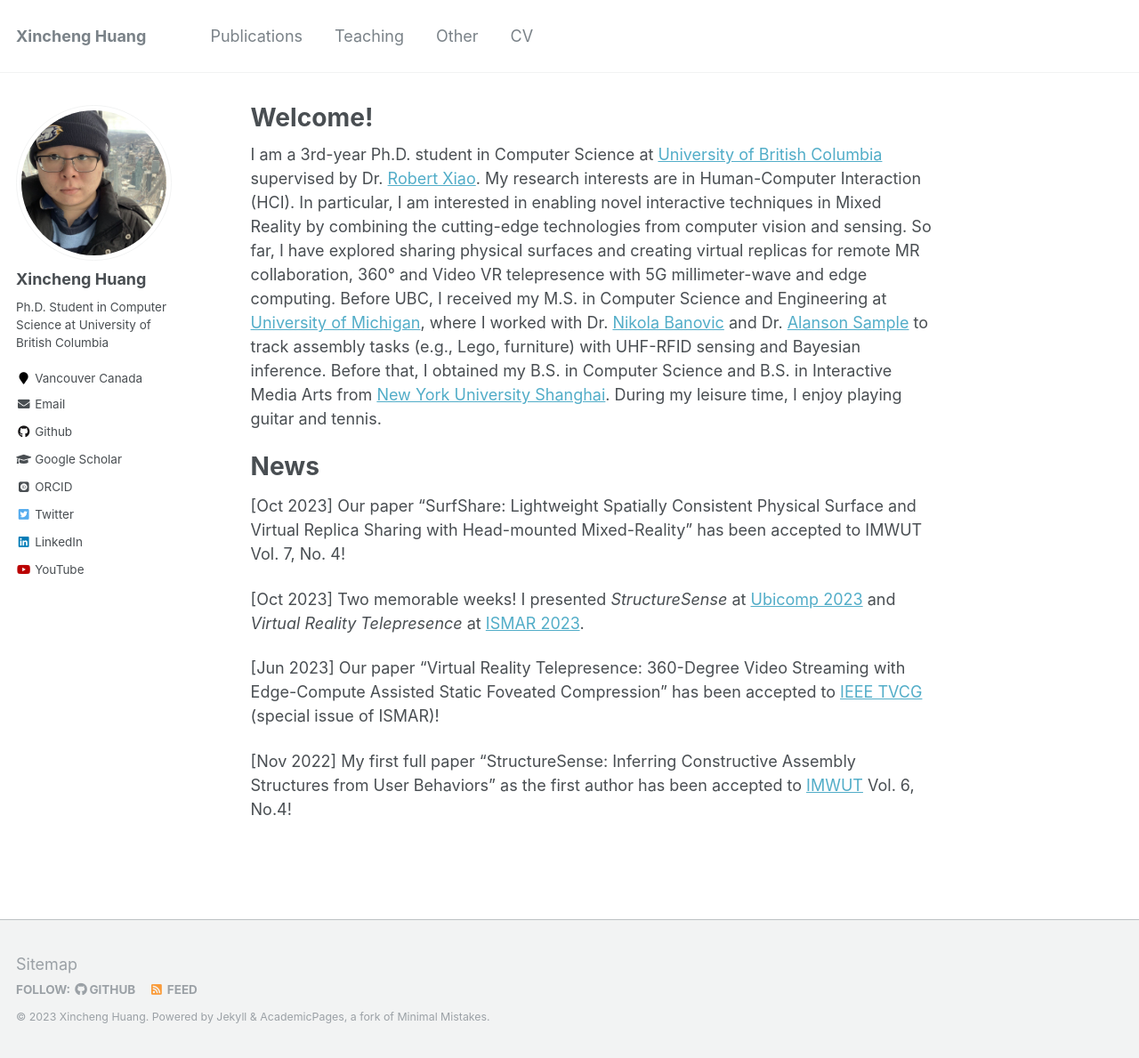
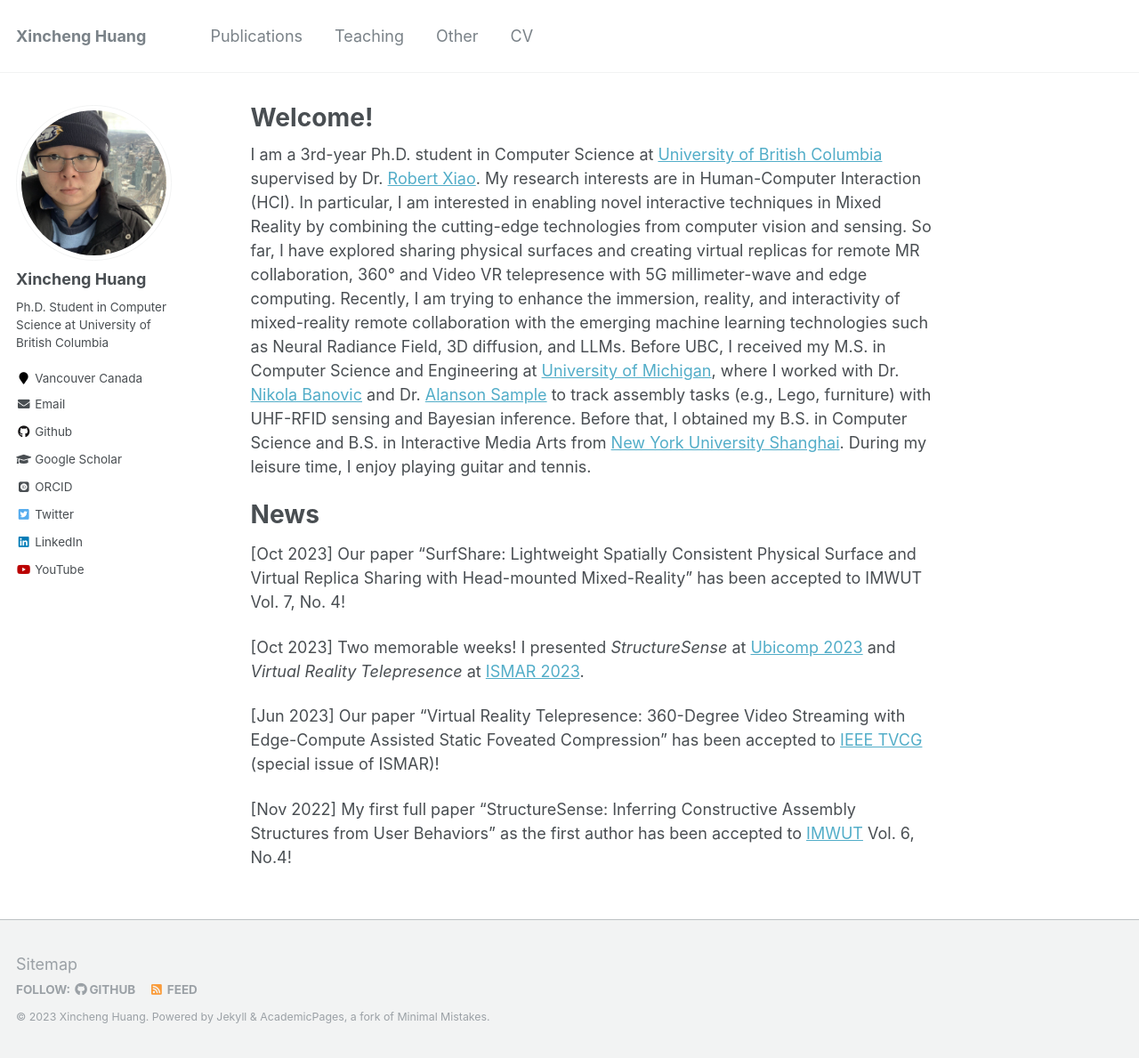
Before and after one commit to Peter-Pater/peter-pater.github.io, a Jekyll site: the page built from _pages/about.md, in a window 1280 px wide and 1189 px high. Shown: the whole window at 89% size. Built offline with Jekyll 4.4.1, drawn with Linux system fonts in a browser that asks for light colours; some web fonts are replaced.

Commit message:
update about

```diff
--- a/_pages/about.md
+++ b/_pages/about.md
@@ -8,7 +8,9 @@ redirect_from:
   - /about.html
 ---
 
-I am a 3rd-year Ph.D. student in Computer Science at [University of British Columbia](https://www.ubc.ca/) supervised by Dr. [Robert Xiao](https://www.robertxiao.ca/). My research interests are in Human-Computer Interaction (HCI). In particular, I am interested in enabling novel interactive techniques in Mixed Reality by combining the cutting-edge technologies from computer vision and sensing. So far, I have explored sharing physical surfaces and creating virtual replicas for remote MR collaboration, 360&deg; and Video VR telepresence with 5G millimeter-wave and edge computing. Before UBC, I received my M.S. in Computer Science and Engineering at [University of Michigan](https://umich.edu/), where I worked with Dr. [Nikola Banovic](http://www.nikolabanovic.net/) and Dr. [Alanson Sample](https://www.alansonsample.com/) to track assembly tasks (e.g., Lego, furniture) with UHF-RFID sensing and Bayesian inference. Before that, I obtained my B.S. in Computer Science and B.S. in Interactive Media Arts from [New York University Shanghai](https://shanghai.nyu.edu/). During my leisure time, I enjoy playing guitar and tennis.
+I am a 3rd-year Ph.D. student in Computer Science at [University of British Columbia](https://www.ubc.ca/) supervised by Dr. [Robert Xiao](https://www.robertxiao.ca/). My research interests are in Human-Computer Interaction (HCI). In particular, I am interested in enabling novel interactive techniques in Mixed Reality by combining the cutting-edge technologies from computer vision and sensing. So far, I have explored sharing physical surfaces and creating virtual replicas for remote MR collaboration, 360&deg; and Video VR telepresence with 5G millimeter-wave and edge computing. Recently, I am trying to enhance the immersion, reality, and interactivity of
+mixed-reality remote collaboration with the emerging machine learning technologies such as Neural Radiance Field,
+3D diffusion, and LLMs. Before UBC, I received my M.S. in Computer Science and Engineering at [University of Michigan](https://umich.edu/), where I worked with Dr. [Nikola Banovic](http://www.nikolabanovic.net/) and Dr. [Alanson Sample](https://www.alansonsample.com/) to track assembly tasks (e.g., Lego, furniture) with UHF-RFID sensing and Bayesian inference. Before that, I obtained my B.S. in Computer Science and B.S. in Interactive Media Arts from [New York University Shanghai](https://shanghai.nyu.edu/). During my leisure time, I enjoy playing guitar and tennis.
 
 # News
 [Oct 2023] Our paper "SurfShare: Lightweight Spatially Consistent Physical Surface and Virtual Replica Sharing with Head-mounted Mixed-Reality" has been accepted to IMWUT Vol. 7, No. 4!
```
Also changed, not shown: images/favicon.ico.png (added).
